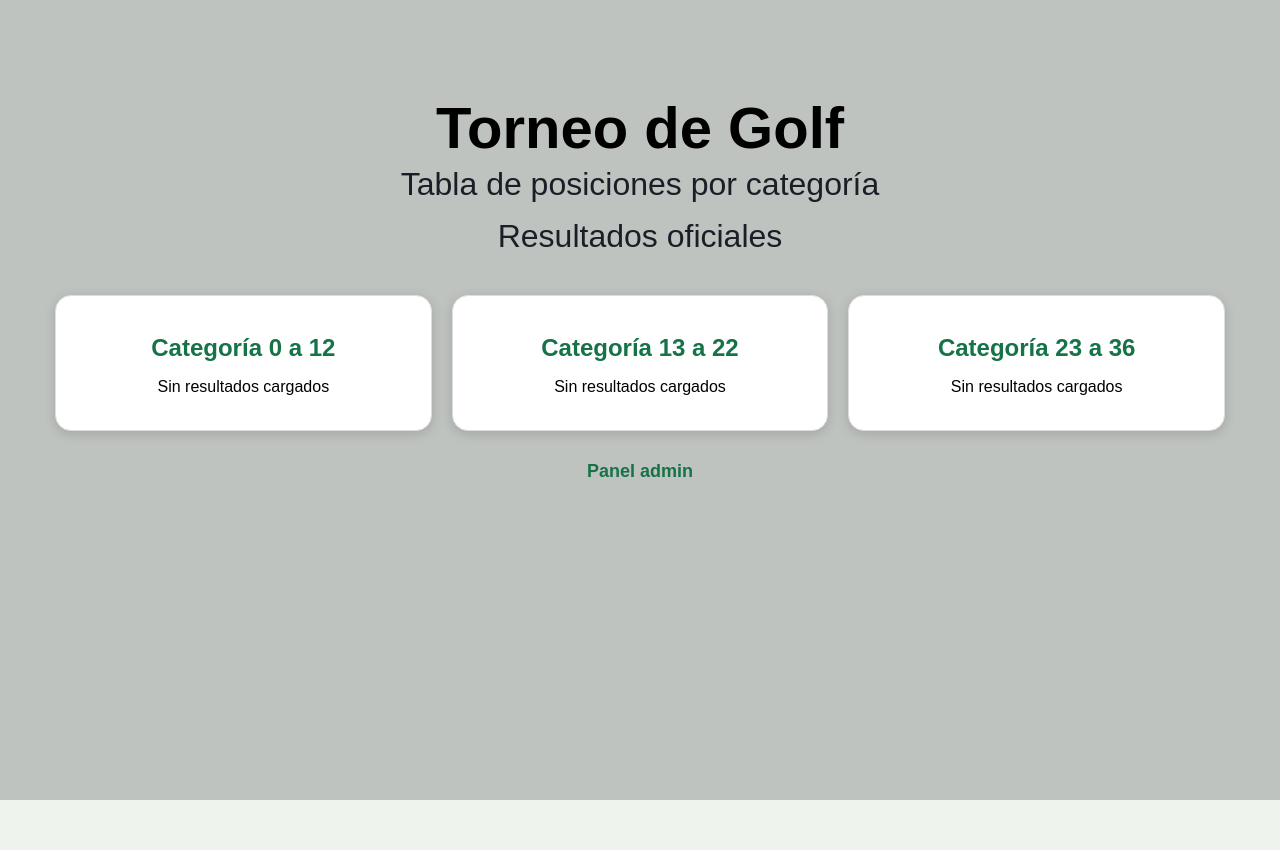
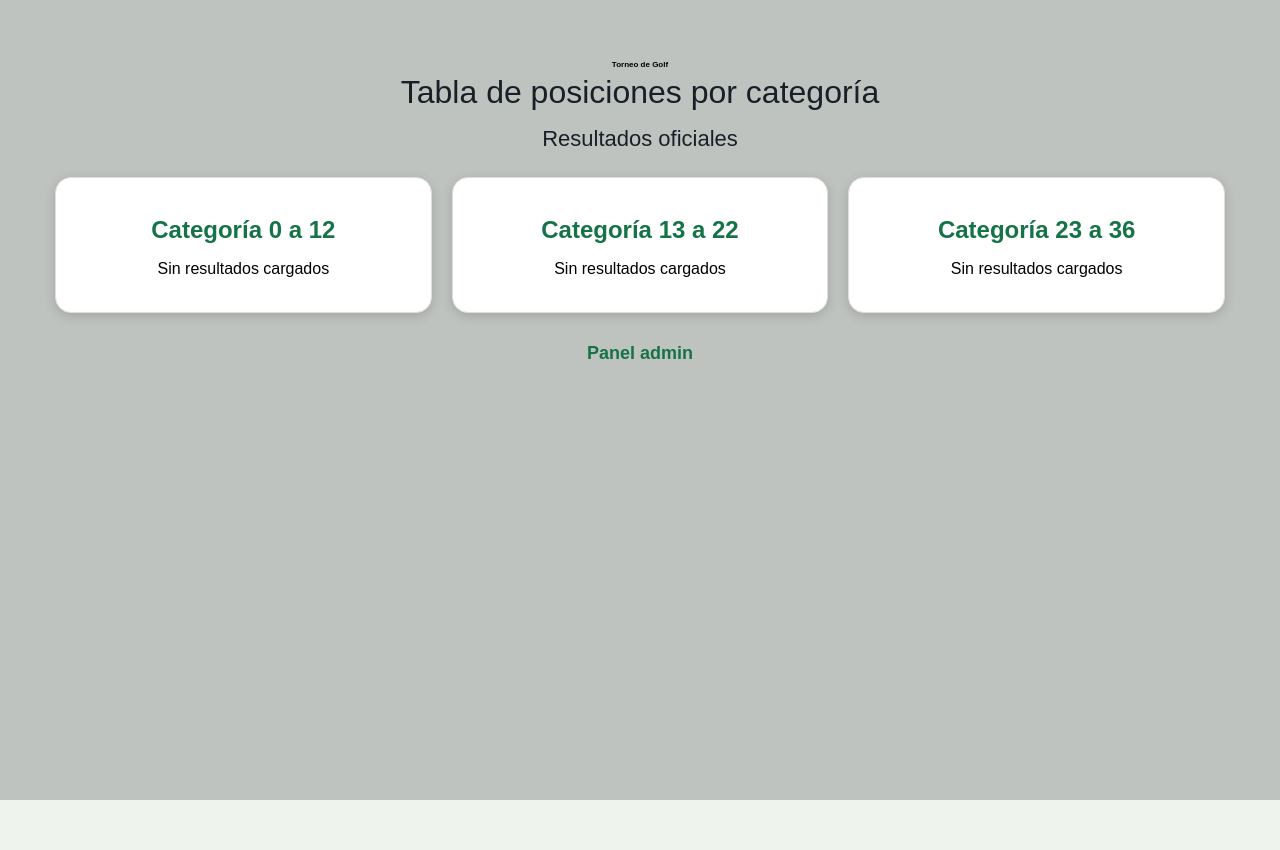
Before and after one commit to El-gordo-toni/carga-de-datos, a Flask app: page / in a window 1280 px wide. Run offline with Flask 3, Linux system fonts and the light colour scheme; data comes from the database, SQL or seed files in the repository; data that the repository does not hold is empty; some libraries are stand-ins or nearby versions.

Commit message:
Update index.html

```diff
--- a/templates/index.html
+++ b/templates/index.html
@@ -44,7 +44,7 @@
 
         h1 {
             text-align: center;
-            font-size: 58px;
+            font-size: 8px;
             margin-bottom: 5px;
             color: black;
         }
@@ -58,9 +58,9 @@
 
         .subtitulo2 {
             text-align: center;
-            font-size: 32px;
+            font-size: 22px;
             color: rgb(26, 31, 39);
-            margin-bottom: 40px;
+            margin-bottom: 25px;
         }
 
         .logo {
```
